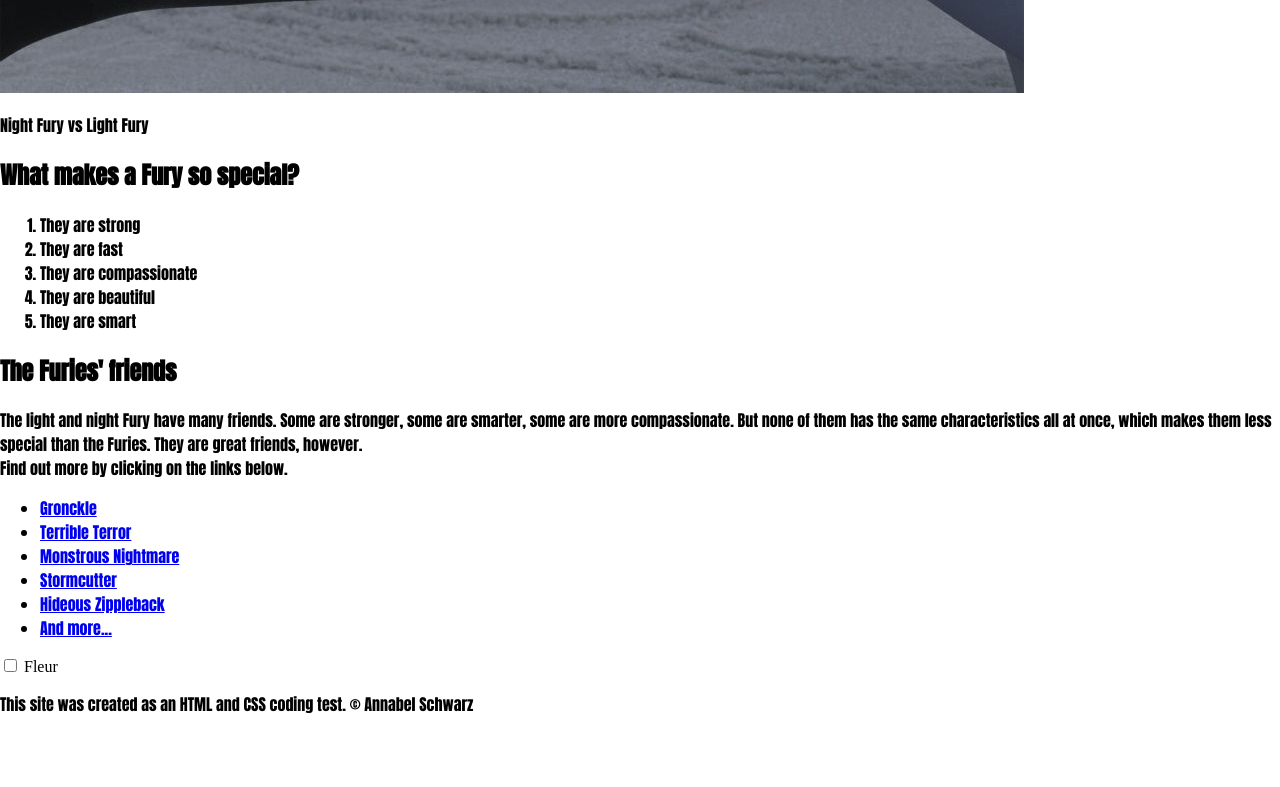
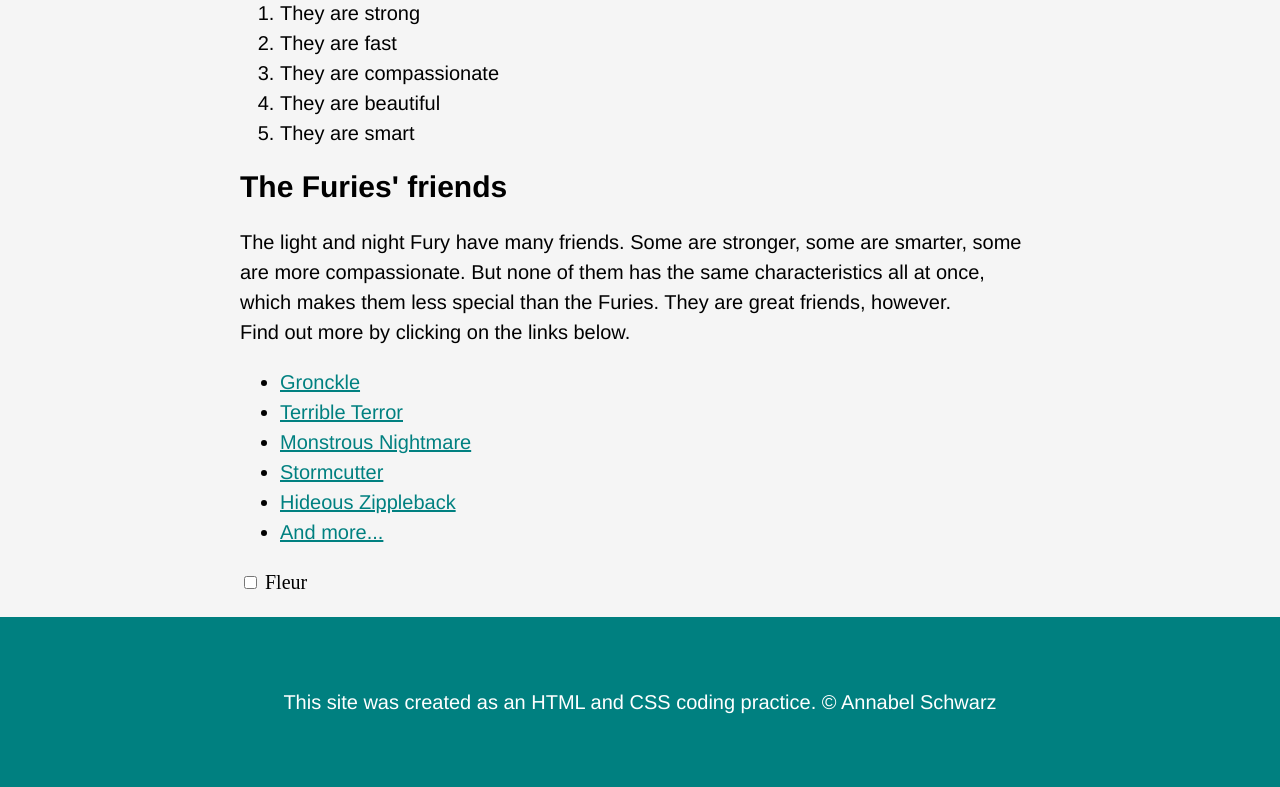
Before and after one commit to bellaswrz/amazing-art, a plain HTML site: page index.html in a window 1280 px wide. Shown: the part 855-1642 px from the top of the page. Before the commit the page ends 1587 px from the top, so only its background shows below. Drawn offline with Linux system fonts and the light colour scheme.

Commit message:
Wrote CSS + changed some html

```diff
--- a/css/dragons.css
+++ b/css/dragons.css
@@ -1,24 +1,67 @@
 body{
 	margin: 0;
+	font-size: 20px;
+	line-height: 30px;
+	background-color: whitesmoke;
 }
 
 header{
-	background-color: white;
 	text-align: center;
 }
 
-h1, h2, p, ol, ul{
-	font-family: 'Anton', sans-serif;
+h1, h2{
+	font-family: 'Helvetica'
 }
+
+h3, p, ul, ol{
+	font-family: 'Helvetica'
+}
+
 header h1{
 	color: #23657C;
 	font-family: 'Helvetica', 'Arial', sans-serif;
 }
 
 header img{
-	border-radius: 170px;
-	border: 20px solid black;
+	max-width: 100px;
+	border-radius: 70px;
+	border: 5px solid black;
 }
-.big{
+
+
+main{max-width: 800px;
+margin: 0 auto;
+padding: 20px;
+}
+
+main img{
+	max-width: 100%;
+}
+
+h2{font-size: 30px;
+color: black;}
+
+a{
+	color: teal;
+}
+
+a:hover{
+	color: orange;
+}
+
+footer{
+	background-color: teal;
 	color: white;
+	text-align: center;
+	padding: 50px;
 }
+
+footer p{
+	padding: 0;
+}
+
+p.caption{color: #999999;
+	font-size: 75%;
+font-style: italic;
+margin-top: 0;
+}
--- a/index.html
+++ b/index.html
@@ -1,4 +1,4 @@
-<!DOCTYPE html>
+                                       =v.             <!DOCTYPE html>
 <html>
 <head>
 	<link href="https://fonts.googleapis.com/css2?family=Anton&display=swap" rel="stylesheet">
@@ -28,7 +28,7 @@
 		<p>The Night Fury is the rarest dragon of all. There is no other like it left in the world of dragons. However, the Light Fury might be even rarer. It is the female version of the Night Fury.</p>
 		<!-- image and caption -->
 		<img src="img/dragon2.jpeg">
-		<p>Night Fury vs Light Fury</p>
+		<p class="caption">Night Fury vs Light Fury</p>
 
 
 		<!-- Special about Fury -->
@@ -62,7 +62,7 @@
 
 	<!-- Footer element -->
 	<footer>
-		<p>This site was created as an HTML and CSS coding test. &copy; Annabel Schwarz</p>
+		<p>This site was created as an HTML and CSS coding practice. &copy; Annabel Schwarz</p>
 
 	</footer>
 </body>
```
